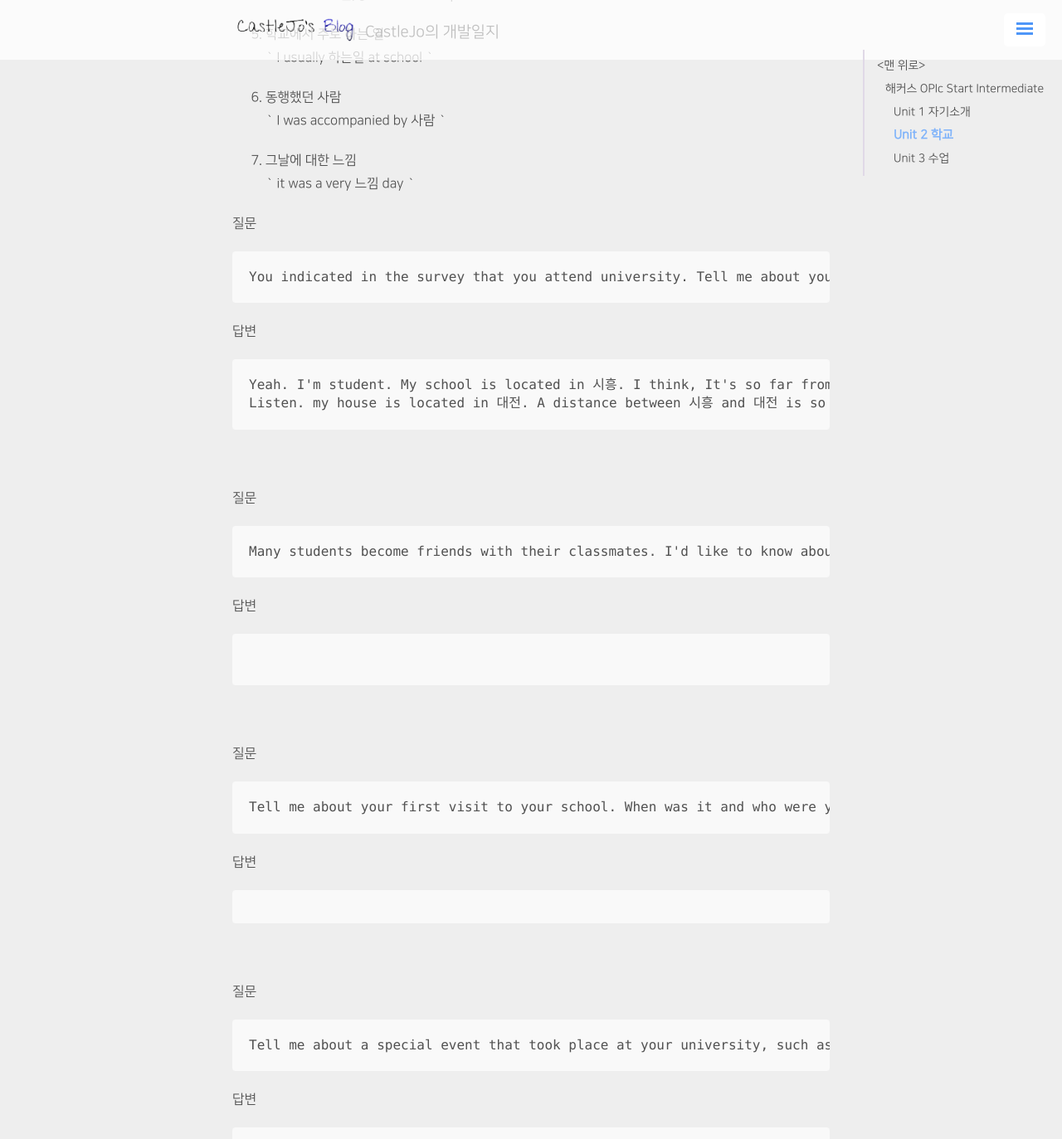
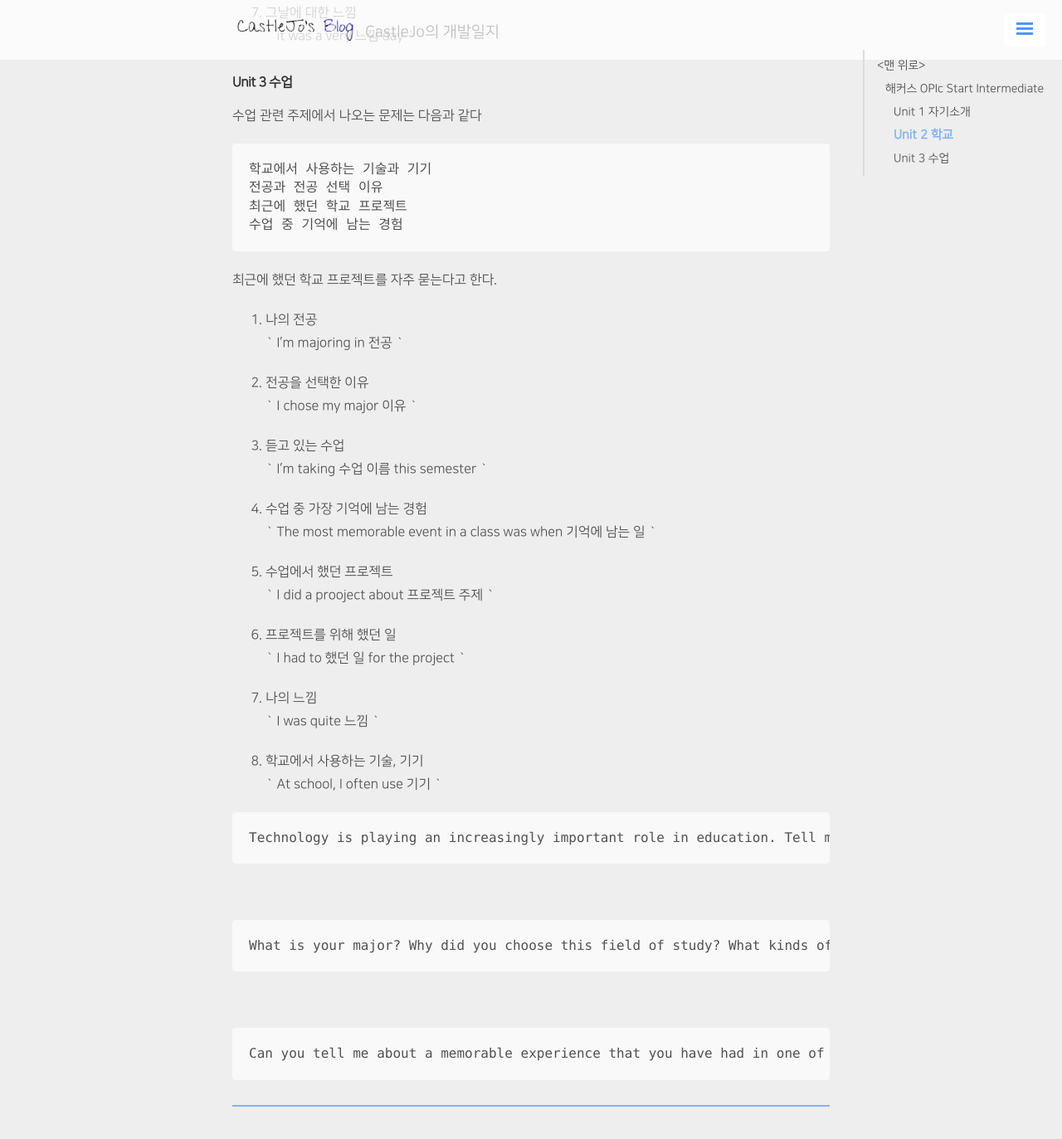
Before and after one commit to ukcastle/ukcastle.github.io, a Jekyll site: the page built from _posts/etc/2021-01-14-OPIc.md, in a window 1280 px wide and 1400 px high, scrolled down 1431 px. Shown: the top 1373 px of the window at 83% size. Built offline with Jekyll 4.4.1, drawn with Linux system fonts in a browser that asks for light colours; nearby versions of some CDN libraries; a script that is not in the unit is left out; comment, search, counter and statistics services are not loaded; some of the changed text lies outside the part shown.

Commit message:
docs: 0114 opic

````diff
--- a/_posts/etc/2021-01-14-OPIc.md
+++ b/_posts/etc/2021-01-14-OPIc.md
@@ -12,19 +12,15 @@ tag: [OPIc]
 ### 해커스 OPIc Start Intermediate
 
 #### Unit 1 자기소개
+
+
+자기소개는 안보고 넘긴다고 한다. 그래서 안 하는 사람들도 많다고한다.
+그래도 처음에 입좀 풀고 긴장감좀 없애는 목적으로 하는 것을 추천한다고 한다.
+
 ```
 Let's start the interview now, Tell me a little about yourself.
 ```
 
-자기소개는 안보고 넘긴다고 한다. 그래서 안 하는 사람들도 많다고한다.
-그래도 처음에 입좀 풀고 긴장감좀 없애는 목적으로 하는 것을 추천한다고 한다.
-나도 책을보고 간단한 대본을 만들어봤다.
-```
-Hello Eva, My name is Jo, and I'm 26 years old.
-I'm currently a student and senior at Korean Polytec Univ. therefore i'll graduate in next year. Of course it's possible
-My major is C.E. because I really have dreamed of becoming a developer since I was in middle school.
-So, I'll only do it here. because We are a lot of talk about in next.
-```
 
 #### Unit 2 학교
 Survey 에서 현재 귀하는 학생입니까? 에 네 라고 답한 경우 자주 출제된다.
@@ -60,43 +56,6 @@ Survey 에서 현재 귀하는 학생입니까? 에 네 라고 답한 경우 자
 7. 그날에 대한 느낌
 ` it was a very 느낌 day `
 
-질문
-```
-You indicated in the survey that you attend university. Tell me about your school. Where is it? What dose it look like? What can be found on the campus?
-```
-답변
-```
-Yeah. I'm student. My school is located in 시흥. I think, It's so far from my house.
-Listen. my house is located in 대전. A distance between 시흥 and 대전 is so many many long. that's why, i'm living in domitory.
-```
-<br/>
-
-질문
-```
-Many students become friends with their classmates. I'd like to know about a classmate you are close to. Tell me about how and when you met him or her.
-```
-답변
-```
-
-```
-<br/>
-
-질문
-```
-Tell me about your first visit to your school. When was it and who were you with? What did you do and what was your first impression of the school?
-```
-답변
-```
-```
-<br>
-
-질문
-```
-Tell me about a special event that took place at your university, such as a graduation ceremony or a school trip. What were some memorable things that happend during that event?
-```
-답변
-```
-```
 
 #### Unit 3 수업
 
@@ -134,32 +93,17 @@ Tell me about a special event that took place at your university, such as a grad
 8. 학교에서 사용하는 기술, 기기
 ` At school, I often use 기기 `
 
-질문
+
 ```
 Technology is playing an increasingly important role in education. Tell me about the technology you use at school. What do you use it for?
 ```
-답변
+<br>
+
 ```
-
+What is your major? Why did you choose this field of study? What kinds of courses ars you taking? Please provide as many detail as possible
 ```
 <br>
 
-질문
-```
-What is your major? Why did you choose this field of study? What kinds of courses ars you taking? Please provide as many detail as possible
-```
-답변
-```
-
-```
-<br>
-
-질문
 ```
 Can you tell me about a memorable experience that you have had in one of your classes? Why was the experience so unforgettable?
 ```
-답변
-```
-
-```
-<br>
````
